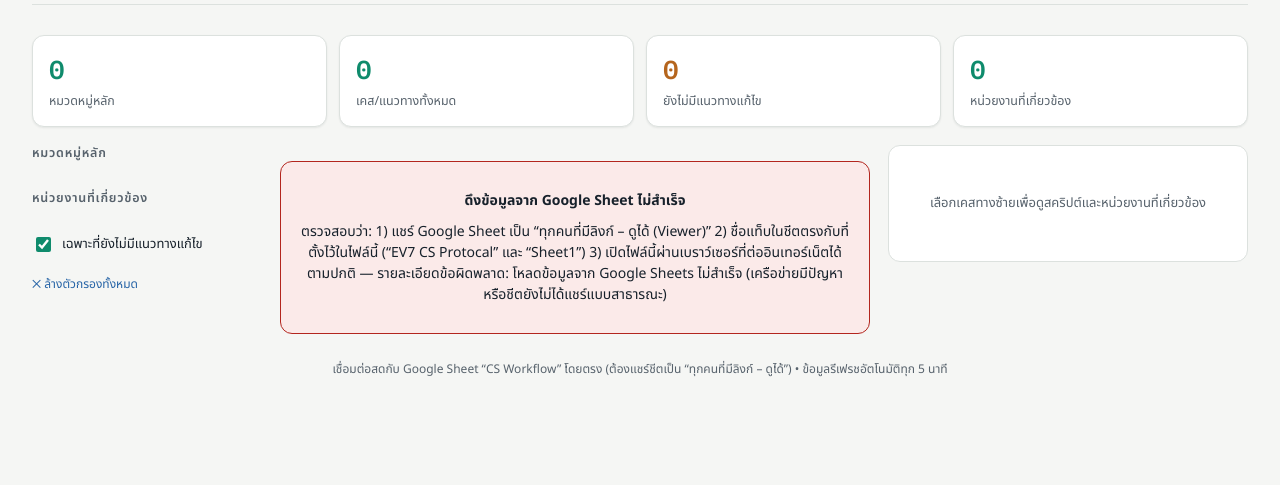
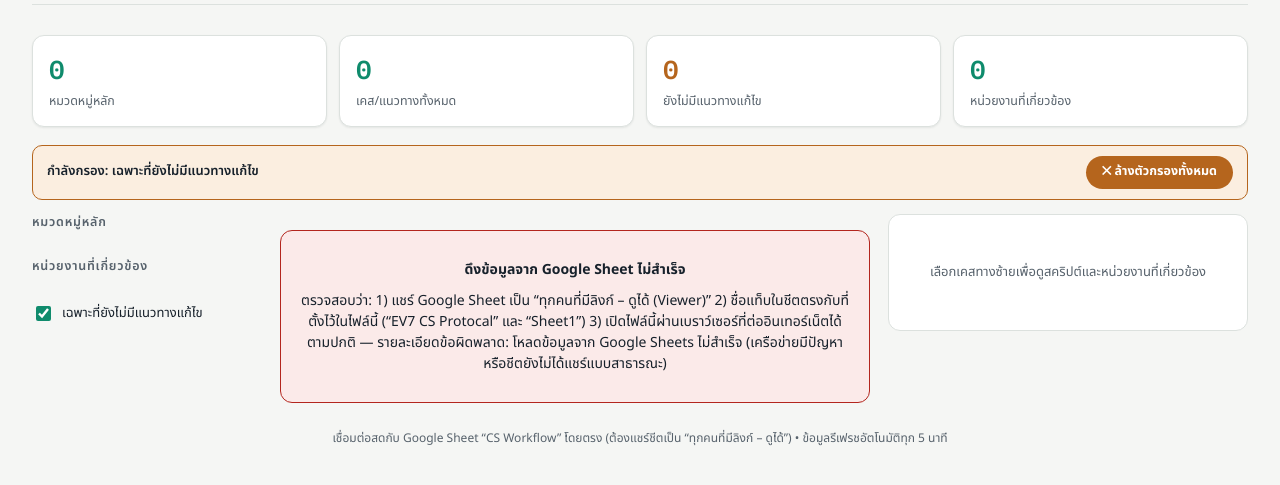
Before and after one commit to Liverbird7/EV7CS, a plain HTML site: page index.html in a window 1280 px wide. Both pictures are taken after a click on the button "กรองเฉพาะเคสที่ยังไม่มีแนวทางแก้ไข". Shown: the part 83-568 px from the top of the page. Drawn offline with Linux system fonts and the light colour scheme; a web font is replaced by a local one.

Commit message:
Add files via upload

```diff
--- a/index.html
+++ b/index.html
@@ -140,7 +140,18 @@
   .chip.active{background:var(--info-soft); border-color:var(--info); color:var(--info); font-weight:600;}
   .toggle{display:flex; align-items:center; gap:8px; font-size:13px; cursor:pointer;}
   .toggle input{accent-color:var(--accent); width:15px; height:15px;}
-  .clear-filters{font-size:12px; color:var(--info); background:none; border:none; cursor:pointer; padding:0; text-align:left;}
+
+  .active-filter-bar{
+    display:flex; align-items:center; justify-content:space-between; gap:12px; flex-wrap:wrap;
+    background:var(--warn-soft); border:1px solid var(--warn); border-radius:10px;
+    padding:10px 14px; margin-bottom:14px; font-size:13px; color:var(--ink);
+  }
+  .active-filter-text{font-weight:600;}
+  .clear-filters-btn{
+    font-size:12.5px; font-weight:700; color:var(--accent-ink); background:var(--warn);
+    border:none; border-radius:999px; padding:7px 16px; cursor:pointer; white-space:nowrap; flex-shrink:0;
+  }
+  .clear-filters-btn:hover{opacity:0.85;}
 
   .results{display:flex; flex-direction:column; gap:10px; min-width:0;}
   .results-head{display:flex; align-items:center; justify-content:space-between; gap:10px; font-size:12.5px; color:var(--ink-dim); padding:2px 2px 4px;}
@@ -227,6 +238,11 @@
 
   <div class="stats-row" id="statsRow"></div>
 
+  <div class="active-filter-bar" id="filterClearWrap" style="display:none;">
+    <span class="active-filter-text" id="activeFilterText"></span>
+    <button class="clear-filters-btn" id="clearFilters">✕ ล้างตัวกรองทั้งหมด</button>
+  </div>
+
   <div class="layout">
     <aside class="sidebar">
       <div class="filter-group" id="categoryFilterGroup">
@@ -239,9 +255,6 @@
       </div>
       <div class="filter-group">
         <label class="toggle"><input type="checkbox" id="unresolvedOnly"/> เฉพาะที่ยังไม่มีแนวทางแก้ไข</label>
-      </div>
-      <div class="filter-group" id="filterClearWrap" style="display:none;">
-        <button class="clear-filters" id="clearFilters">✕ ล้างตัวกรองทั้งหมด</button>
       </div>
     </aside>
 
@@ -495,6 +508,7 @@
       unresolvedOnly: document.getElementById("unresolvedOnly"),
       clearFiltersWrap: document.getElementById("filterClearWrap"),
       clearFilters: document.getElementById("clearFilters"),
+      activeFilterText: document.getElementById("activeFilterText"),
       resultsBody: document.getElementById("resultsBody"),
       resultsCount: document.getElementById("resultsCount"),
       detailPane: document.getElementById("detailPane"),
@@ -690,6 +704,10 @@
           return; // คลิกซ้ำในเวลาสั้นๆ ที่หมวดเดิม — เมินไป ไม่ให้ยกเลิกตัวกรองที่เพิ่งเลือก
         }
         lastCategoryClick = { key: key, ts: now };
+        // เคลียร์คำค้นหาที่พิมพ์ค้างไว้ทุกครั้งที่เลือกหมวดหมู่ — ไม่งั้นคำค้นหาเก่าจะไป AND
+        // กับหมวดที่เพิ่งกด ทำให้เจอ 0 เคส ทั้งที่หมวดนั้นมีข้อมูลจริง (ดูเหมือนกดแล้ว "ไม่เจอข้อมูล")
+        state.query = "";
+        E.searchInput.value = "";
         state.activeCategory = (String(state.activeCategory) === key) ? null : key;
         render();
       });
@@ -711,6 +729,8 @@
           return;
         }
         lastDeptClick = { key: dept, ts: now };
+        state.query = "";
+        E.searchInput.value = "";
         state.activeDept = (state.activeDept === dept) ? null : dept;
         render();
       });
@@ -718,8 +738,17 @@
   }
 
   function renderClearFilters(){
-    var any = state.activeCategory || state.activeDept || state.unresolvedOnly || state.query;
+    var parts = [];
+    if (state.query) parts.push('คำค้นหา "' + state.query.replace(/^#/, "") + '"');
+    if (state.activeCategory){
+      var cat = state.categories.filter(function(c){ return String(c.key) === String(state.activeCategory); })[0];
+      parts.push('หมวด "' + (cat ? (cat.displayName || cat.name) : state.activeCategory) + '"');
+    }
+    if (state.activeDept) parts.push('หน่วยงาน "' + displayDeptName(state.activeDept) + '"');
+    if (state.unresolvedOnly) parts.push('เฉพาะที่ยังไม่มีแนวทางแก้ไข');
+    var any = parts.length > 0;
     E.clearFiltersWrap.style.display = any ? "" : "none";
+    if (any) E.activeFilterText.textContent = "กำลังกรอง: " + parts.join(" • ");
   }
 
   function skeletonCards(n){
```
